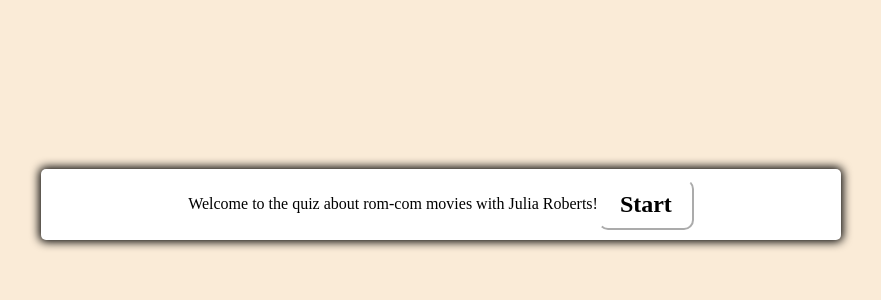
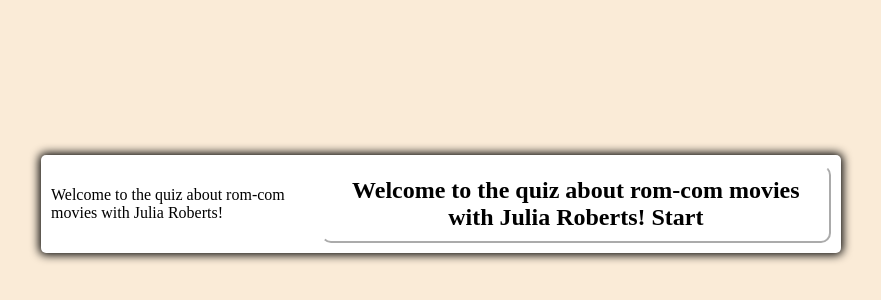
Before and after one commit to ilswh/quiz-romcom, a plain HTML site: page index.html in a window 1280 px wide. Shown: the part 204-504 px from the top of the page, without its empty margins (207-1088 px from the left). Drawn offline with Linux system fonts and the light colour scheme.

```diff
--- a/index.html
+++ b/index.html
@@ -1,5 +1,6 @@
 <!DOCTYPE html>
 <html lang="en">
+
 <head>
   <meta charset="UTF-8">
   <meta name="viewport" content="width=device-width, initial-scale=1.0">
@@ -9,6 +10,7 @@
   <link href="assets/css/style.css" rel="stylesheet">
   <title>Quiz Julia Roberts movies</title>
 </head>
+
 <body>
   <div class="container">
     <div id="question-container" class="hide">
@@ -20,11 +22,15 @@
       </div>
     </div>
     <div class="controls">
-        <p>Welcome to the quiz about rom-com movies with Julia Roberts!</p>
-      <button id="start-btn" class="start-btn btn">Start</button>
+      <p>Welcome to the quiz about rom-com movies with Julia Roberts!</p>
+      <button id="start-btn" class="start-btn btn">
+        Welcome to the quiz about rom-com movies with Julia Roberts!
+        Start
+      </button>
       <button id="next-btn" class="next-btn btn hide">Next</button>
     </div>
   </div>
   <script src="assets/js/script.js"></script>
 </body>
+
 </html>
```
